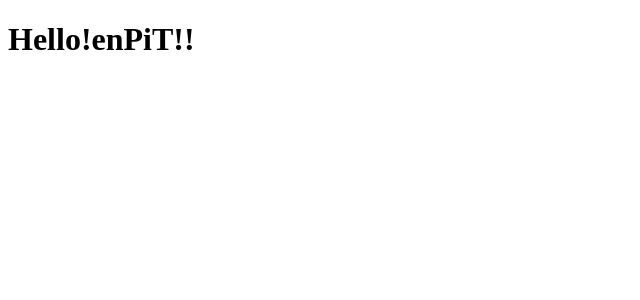
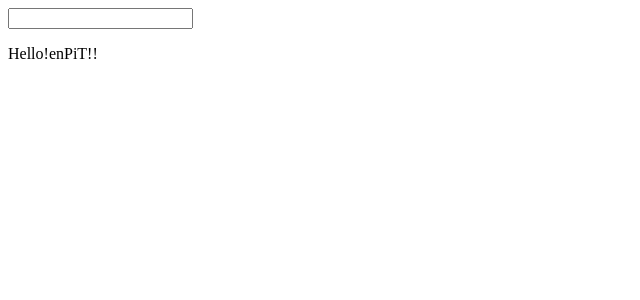
Before and after one commit to takumah1234/next-learning-todo-app, a Next.js app: page / in a window 1280 px wide. Shown: the top 300 px of the page, without its empty margins (0-640 px from the left). Built offline with nearby package versions, Linux system fonts and the light colour scheme.

Commit message:
useStateを用いた状態管理ができるようになった。

```diff
--- a/pages/index.js
+++ b/pages/index.js
@@ -1,9 +1,22 @@
+import { useState } from 'react';
+
 export default function Home() {
+  // 変数の宣言
+  const [displayedText, setDisplayedText] = useState("Hello!enPiT!!")
   return (
     <div>
-      <h1>
-        Hello!enPiT!!
-      </h1>
+      <input
+          type="text"
+          onChange={(e) => {
+              setDisplayedText(e.target.value);
+          }}
+      />
+      <p>
+        {
+          /* 用意した変数の中身を表示 */
+          displayedText
+        }
+      </p>
     </div>
   )
 }
```
